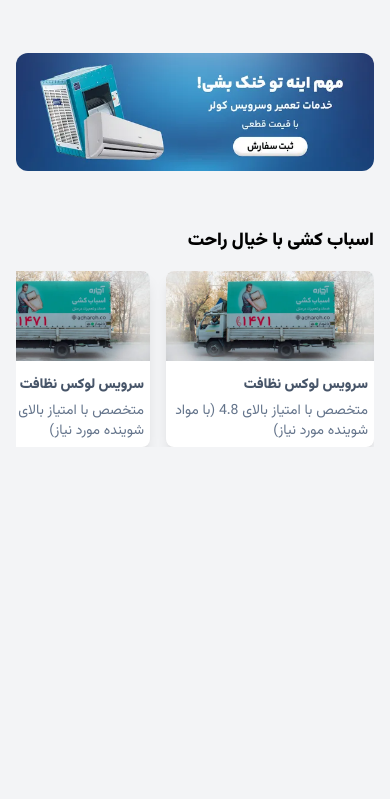
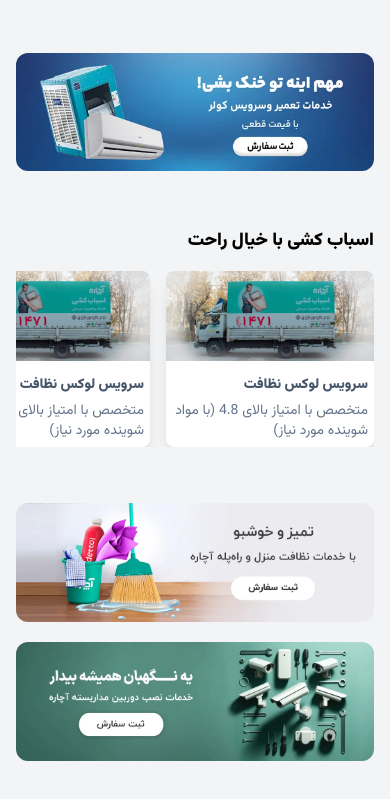
Before and after one commit to mhdix/achare, a website: page public/index.html in a window 390 px wide. Shown: the part 1157-1956 px from the top of the page. Before the commit the page ends 1604 px from the top, so only its background shows below. Drawn offline with Linux system fonts and the light colour scheme.

Commit message:
banner and more mobile responsive

```diff
--- a/public/index.html
+++ b/public/index.html
@@ -134,6 +134,7 @@
             <input  type="search" class="w-full px-4 py-3 " placeholder="جستجو">
         </div>
 
+        <!-- chose -->
         <div class=" md:px-4 md:mt-20 space-y-4 md:flex md:flex-col md:items-center flex flex-col items-center justify-center">
             <ul class="flex justify-around max-w-md md:max-w-full relative text-xs md:text-lg text-slate-500 md:justify-start md:w-full md:gap-10 gap-5 md:mt-20">
                 <li class="text-teal-500 font-bold underline relative underline-offset-8 decoration-teal-500 decoration-2 ">
@@ -147,6 +148,7 @@
             </ul>
         </div>
 
+        <!-- underLine -->
         <div class="border-b border-gray-400 md:w-96 md:mr-16 right-8 mt-5 hidden"></div>
 
         <!-- workaround -->
@@ -269,6 +271,17 @@
                 </div>
             </div>
         </div>
+
+        <!-- banner 3 -->
+        <div class="w-full overflow-hidden">
+            <img src="../assets/image/workround/banner3.webp" class="w-full rounded-xl"  alt="">
+            <img src="../assets/image/workround/banner4.webp" class="w-full rounded-xl mt-5" alt="">
+        </div>
+
+        <!-- banner 4 -->
+        <div class="w-full rounded-xl overflow-hidden">
+        </div>
+
     </div>
 </body>
 </html>
```
Also changed, not shown: assets/image/workround/banner3.webp (added), assets/image/workround/banner4.webp (added), public/build/tailwind.css.
